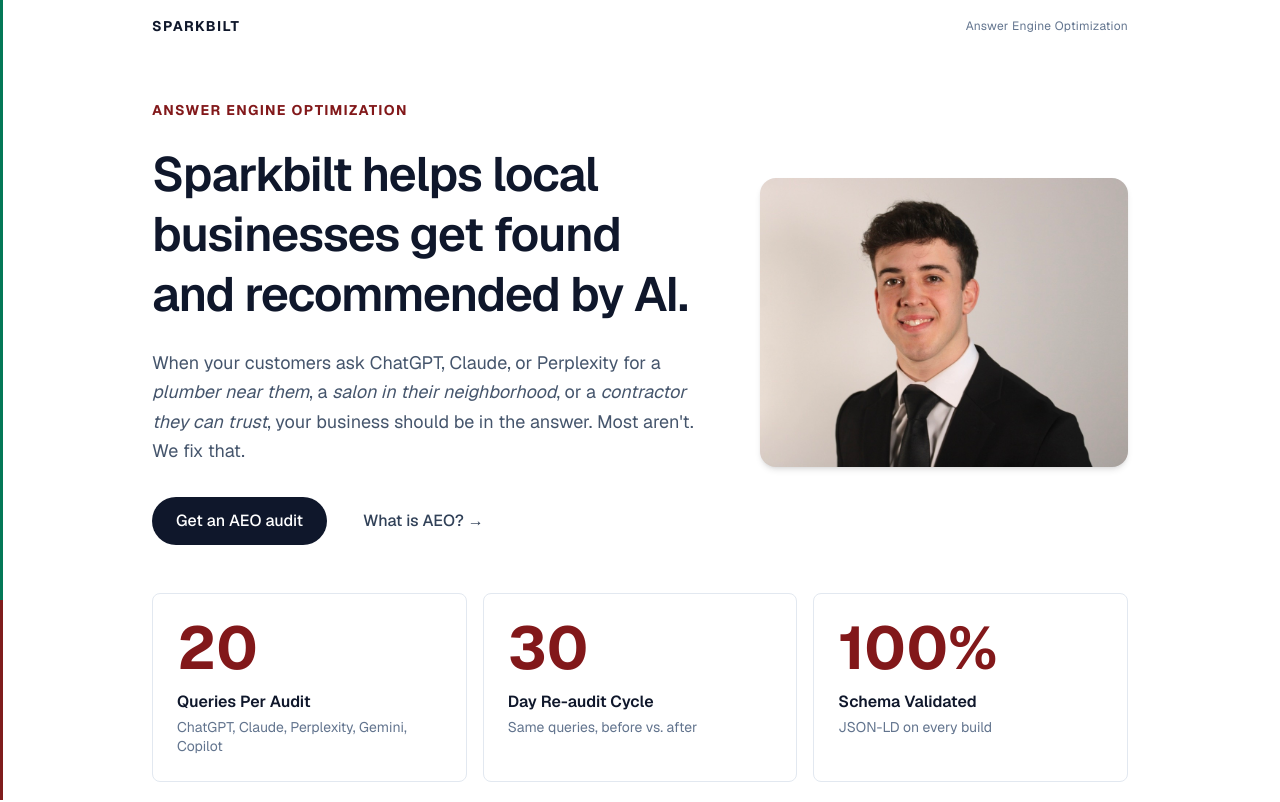
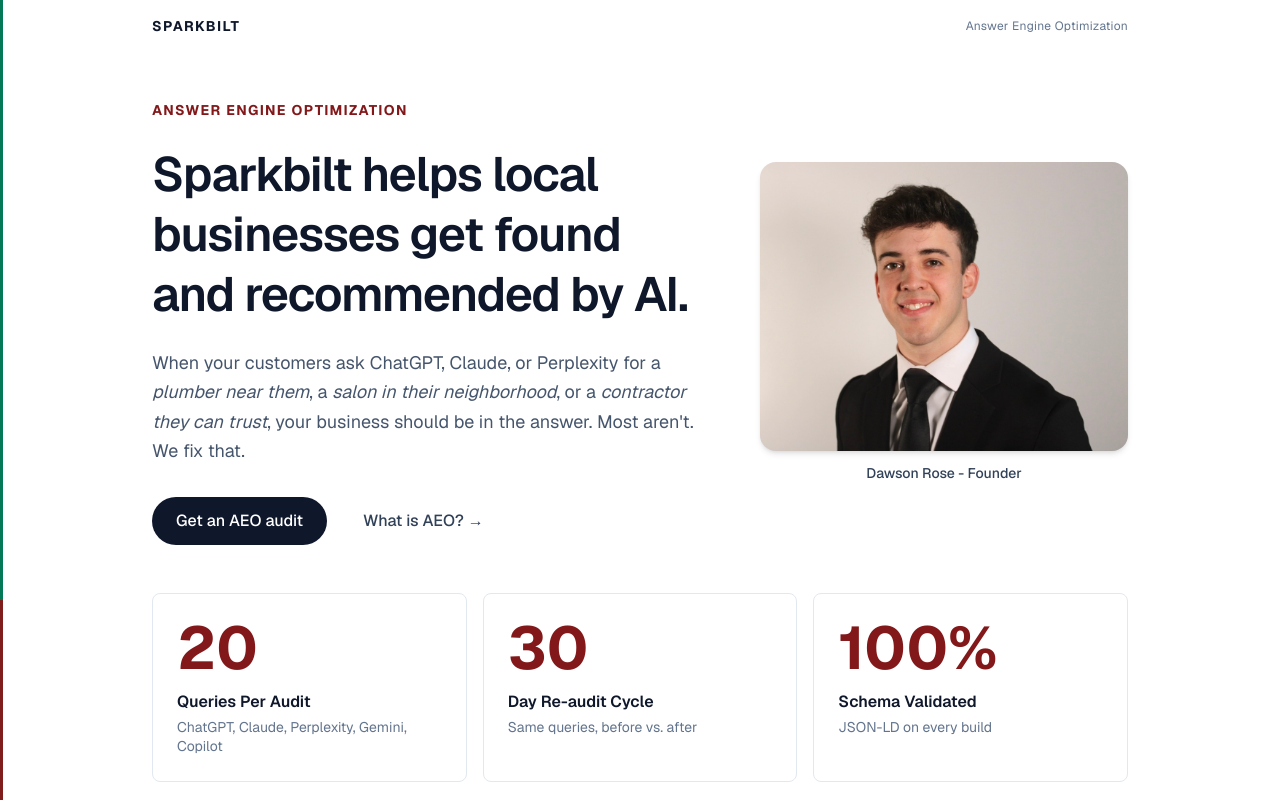
Before and after one commit to dawsonrose20/dawsonrose-aeo, a Next.js app: page / in a window 1280 px wide. Shown: the top 802 px of the page. Built offline with nearby package versions, Linux system fonts and the light colour scheme.

Commit message:
Add 'Dawson Rose - Founder' caption under hero headshot

```diff
--- a/app/page.tsx
+++ b/app/page.tsx
@@ -315,6 +315,9 @@ export default function Home() {
                 priority
                 className="rounded-2xl shadow-md w-full h-auto bg-slate-100"
               />
+              <p className="mt-3 text-sm font-medium text-slate-700 text-center">
+                {SITE.personName} - Founder
+              </p>
             </div>
           </div>
 
```
